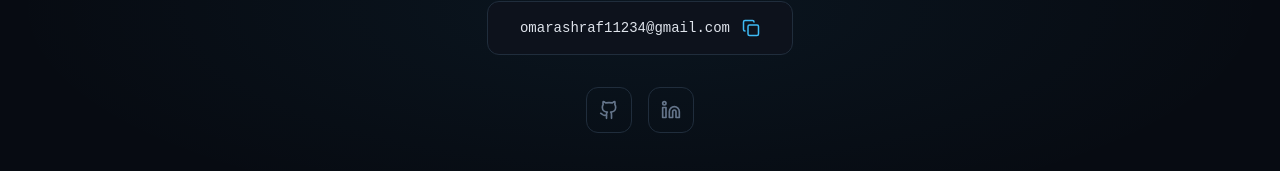
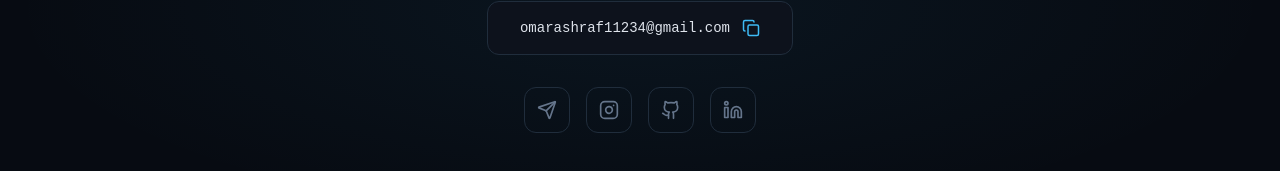
Before and after one commit to Cat-Div7/Portfollio, a React (Vite) app: page / in a window 1280 px wide. Shown: the part 3086-3257 px from the top of the page. Built offline with nearby package versions, Linux system fonts and the light colour scheme.

Commit message:
feat: add Telegram and Instagram to social links and Contact section

```diff
--- a/src/components/Contact.tsx
+++ b/src/components/Contact.tsx
@@ -2,7 +2,7 @@ import { useState } from "react";
 import { motion } from "framer-motion";
 import { fadeInUp, staggerContainer, staggerItem } from "@/lib/animations";
 import { socialLinks } from "@/data";
-import { Copy, Check, Github, Linkedin } from "lucide-react";
+import { Copy, Check, Github, Linkedin, Send, Instagram } from "lucide-react";
 
 export default function Contact() {
   const [copied, setCopied] = useState(false);
@@ -14,10 +14,10 @@ export default function Contact() {
   };
 
   return (
-    <section id="contact" className="py-24 px-6 relative overflow-hidden">
+    <section id="contact" className="relative overflow-hidden px-6 py-24">
       {/* Radial glow */}
       <div
-        className="absolute inset-0 pointer-events-none"
+        className="pointer-events-none absolute inset-0"
         style={{
           background:
             "radial-gradient(ellipse at center, hsl(199 89% 60% / 0.06) 0%, transparent 70%)",
@@ -29,11 +29,11 @@ export default function Contact() {
         initial="hidden"
         whileInView="visible"
         viewport={{ once: true }}
-        className="max-w-2xl mx-auto text-center relative z-10"
+        className="relative z-10 mx-auto max-w-2xl text-center"
       >
         <motion.h2
           variants={fadeInUp}
-          className="text-3xl sm:text-4xl font-bold mb-4"
+          className="mb-4 text-3xl font-bold sm:text-4xl"
         >
           Let's Build <span className="text-gradient">Something</span>
         </motion.h2>
@@ -50,7 +50,7 @@ export default function Contact() {
             boxShadow: "0 0 30px hsl(199 89% 60% / 0.3)",
           }}
           whileTap={{ scale: 0.97 }}
-          className="inline-flex items-center gap-3 px-8 py-4 rounded-xl bg-card border border-border text-foreground font-mono text-sm hover:border-primary/50 transition-colors mx-auto cursor-pointer"
+          className="bg-card border-border text-foreground hover:border-primary/50 mx-auto inline-flex cursor-pointer items-center gap-3 rounded-xl border px-8 py-4 font-mono text-sm transition-colors"
         >
           {socialLinks.email}
           <motion.span
@@ -65,26 +65,51 @@ export default function Contact() {
 
         <motion.div
           variants={staggerItem}
-          className="flex justify-center gap-4 mt-8"
+          className="mt-8 flex justify-center gap-4"
         >
+          <motion.a
+            href={socialLinks.telegram}
+            target="_blank"
+            rel="noopener noreferrer"
+            whileHover={{ scale: 1.15 }}
+            whileTap={{ scale: 0.9 }}
+            className="border-border text-muted-foreground hover:text-primary hover:border-primary/40 cursor-pointer rounded-lg border p-3 transition-colors"
+            aria-label="Telegram"
+          >
+            <Send size={20} />
+          </motion.a>
+
+          <motion.a
+            href={socialLinks.instagram}
+            target="_blank"
+            rel="noopener noreferrer"
+            whileHover={{ scale: 1.15 }}
+            whileTap={{ scale: 0.9 }}
+            className="border-border text-muted-foreground hover:text-primary hover:border-primary/40 cursor-pointer rounded-lg border p-3 transition-colors"
+            aria-label="Instagram"
+          >
+            <Instagram size={20} />
+          </motion.a>
+
           <motion.a
             href={socialLinks.github}
             target="_blank"
             rel="noopener noreferrer"
             whileHover={{ scale: 1.15 }}
             whileTap={{ scale: 0.9 }}
-            className="p-3 rounded-lg border border-border text-muted-foreground hover:text-primary hover:border-primary/40 transition-colors cursor-pointer"
+            className="border-border text-muted-foreground hover:text-primary hover:border-primary/40 cursor-pointer rounded-lg border p-3 transition-colors"
             aria-label="GitHub"
           >
             <Github size={20} />
           </motion.a>
+
           <motion.a
             href={socialLinks.linkedin}
             target="_blank"
             rel="noopener noreferrer"
             whileHover={{ scale: 1.15 }}
             whileTap={{ scale: 0.9 }}
-            className="p-3 rounded-lg border border-border text-muted-foreground hover:text-primary hover:border-primary/40 transition-colors cursor-pointer"
+            className="border-border text-muted-foreground hover:text-primary hover:border-primary/40 cursor-pointer rounded-lg border p-3 transition-colors"
             aria-label="LinkedIn"
           >
             <Linkedin size={20} />
--- a/src/data/index.ts
+++ b/src/data/index.ts
@@ -103,6 +103,8 @@ export const projects: Project[] = [
 export const socialLinks = {
   github: "https://github.com/Cat-Div7",
   linkedin: "https://www.linkedin.com/in/omar-ashraf-132193356",
+  telegram: "https://t.me/SBFAVTAR",
+  instagram: "https://www.instagram.com/o.mar.dev",
   email: "omarashraf11234@gmail.com",
 };
 
```
